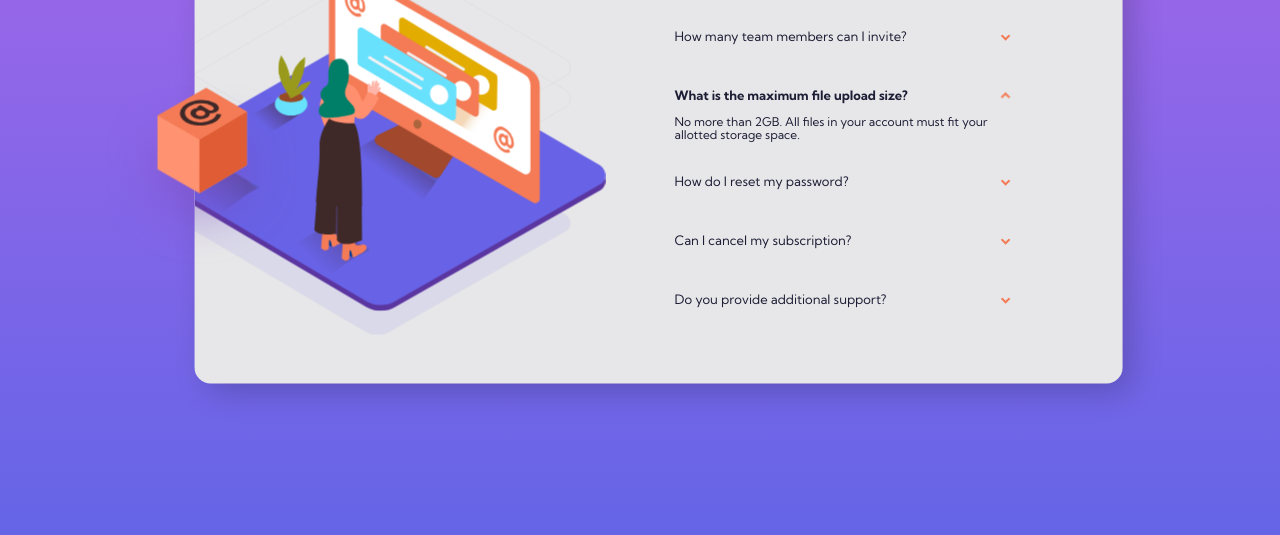
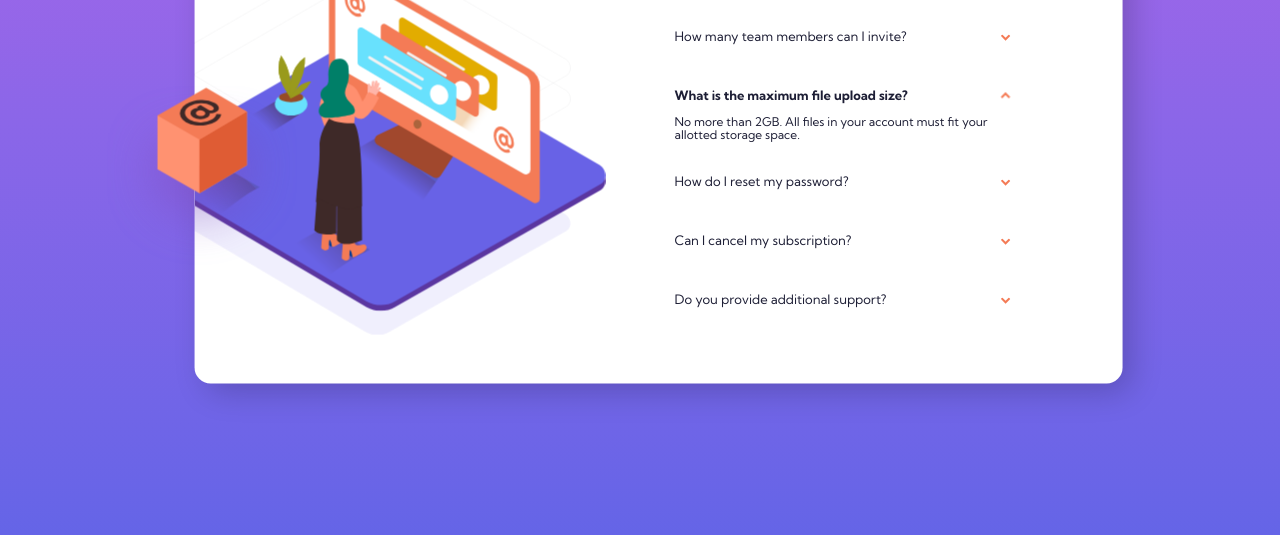
Before and after one commit to cosmoart/FAQ-Accordion-Card-solution, a website built with webpack: page src/index.html in a window 1280 px wide. Shown: the part 265-800 px from the top of the page. Built offline with nearby package versions, Linux system fonts and the light colour scheme.

Commit message:
Update style.scss

```diff
--- a/src/style.scss
+++ b/src/style.scss
@@ -67,7 +67,6 @@ main {
     top: 50%;
     left: 50%;
     transform: translate(-50%, -40%);
-    background: $Lightgrayishblue;
     border-radius: 1rem;
     padding: 4rem 2rem 2rem 2rem;
     width: clamp(10rem, 80vw, 32rem);
```
